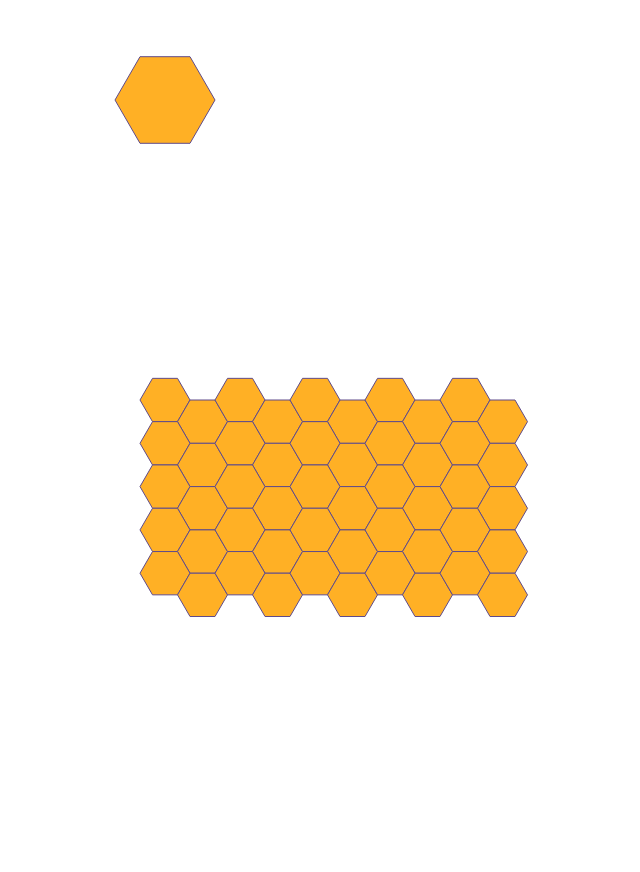
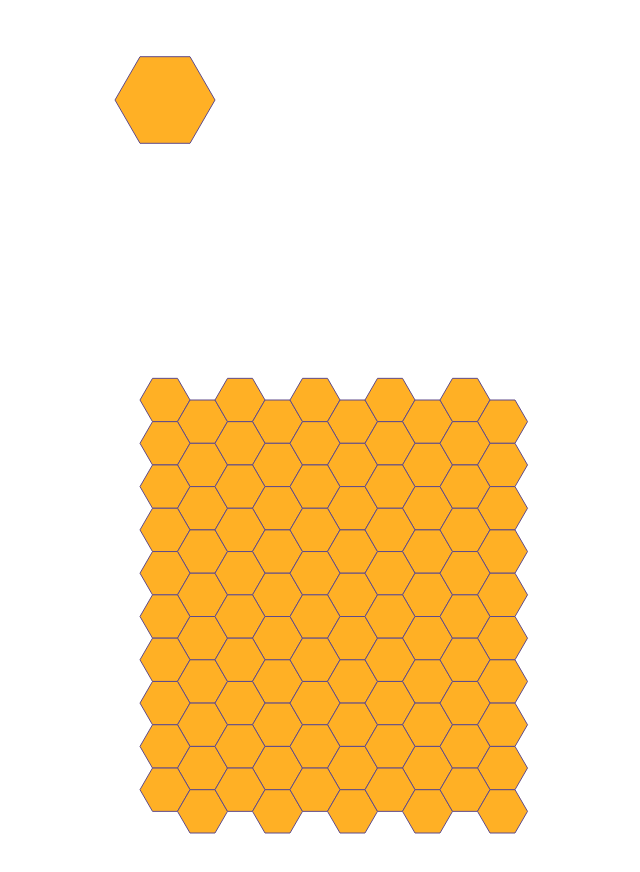
Before and after one commit to OSWeekends/rolgame, a plain HTML site: page D3_hexagon/index.html in a window 1280 px wide. Shown: the whole page, without its empty margins (35-675 px from the left). Drawn offline with nearby package versions, Linux system fonts and the light colour scheme.

Commit message:
update D3_hexagon/index.html

```diff
--- a/D3_hexagon/index.html
+++ b/D3_hexagon/index.html
@@ -37,7 +37,7 @@
                     var offsetY = circumradius * Math.sqrt(3);
 
                     for (i = 0; i < rows/2; ++i){
-                        for (j = 0; j < columns/2; ++j){
+                        for (j = 0; j < columns; ++j){
                             createHexagon(
                                 (starterHexagonCenterX + (i * offsetX)),
                                 (starterHexagonCenterY + (j * offsetY)),
```
